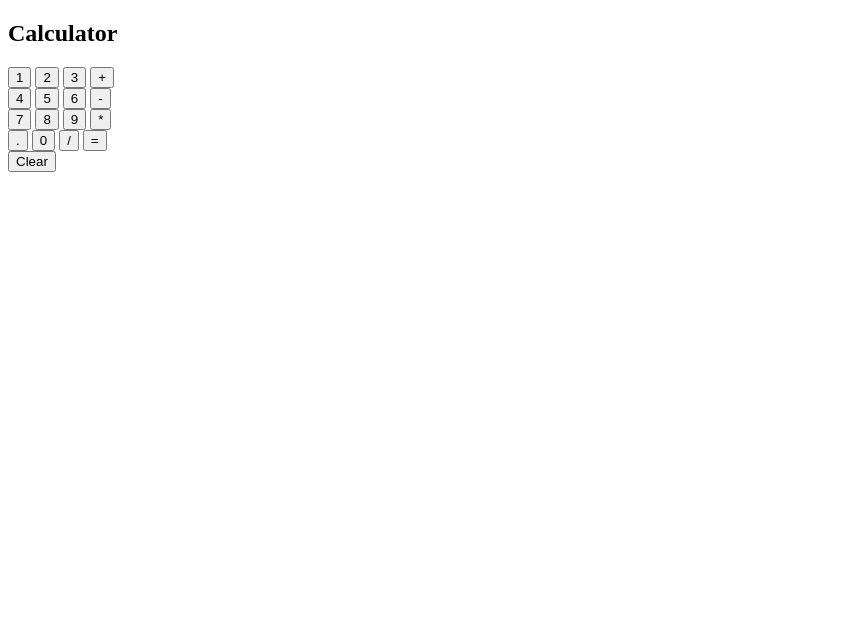
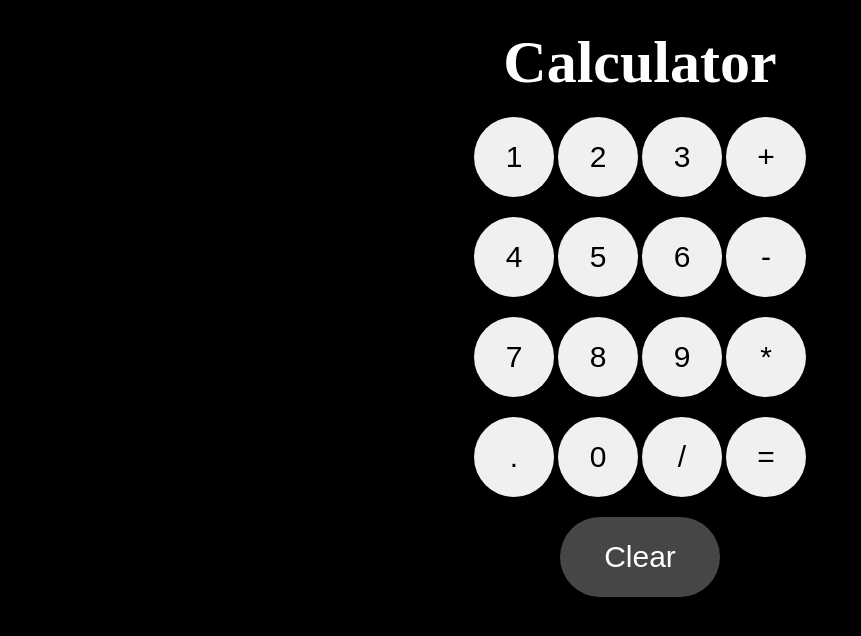
Before and after one commit to BryanGarciaJmz/calculator, a plain HTML site: page index.html in a window 1280 px wide. Shown: the whole page, without its empty margins (0-861 px from the left). Drawn offline with Linux system fonts and the light colour scheme.

Commit message:
Add some styling

```diff
--- a/index.html
+++ b/index.html
@@ -36,9 +36,9 @@
             <button>/</button>
             <button>=</button>
         </div>
-    </div>
-    <div class="bottom">
-        <button>Clear</button>
+        <div class="clear">
+            <button>Clear</button>
+        </div>
     </div>
     <script src="main.js"></script>
 </body>
--- a/style.css
+++ b/style.css
@@ -0,0 +1,40 @@
+body {
+    background-color: black;
+
+    .header {
+        display: flex;
+        justify-content: center;
+
+        h2 {
+            margin: 0;
+            padding: 20px 0px;
+            color: white;
+            font-weight: 600;
+            font-size: 60px;
+        }
+    }
+
+    .calculatorBody {
+        display: flex;
+        flex-direction: column;
+        justify-content: center;
+        align-items: center;
+        gap: 20px;
+
+        button {
+            width: 80px;
+            height: 80px;
+            background-color: rgb(240, 240, 240);
+            border-radius: 40px;
+            font-size: 30px;
+            border: none;
+        }
+    }
+
+    .clear button {
+        height: 80px;
+        width: 160px;
+        background-color: rgb(70, 70, 70);
+        color: white;
+    }
+}
```
